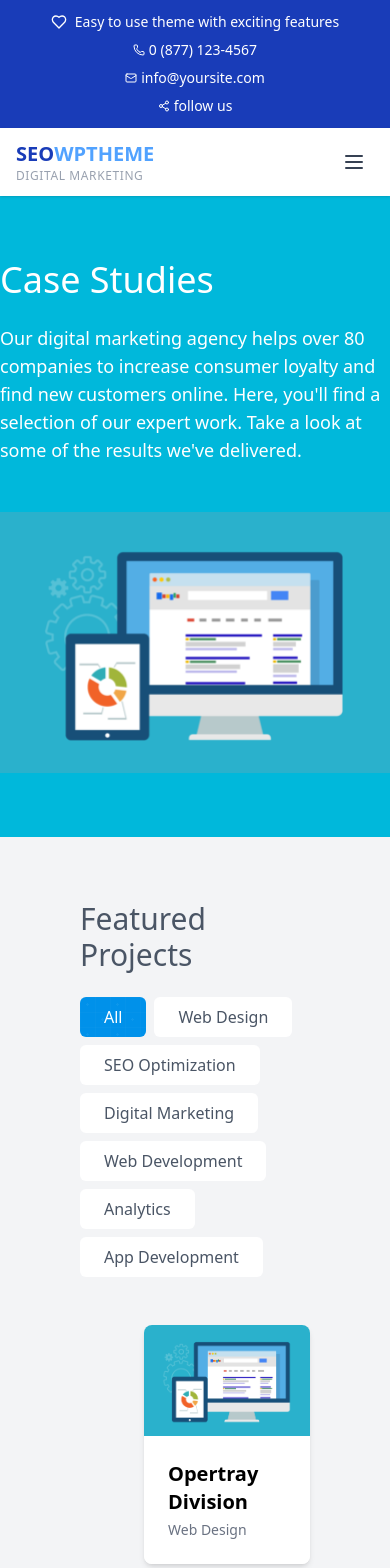
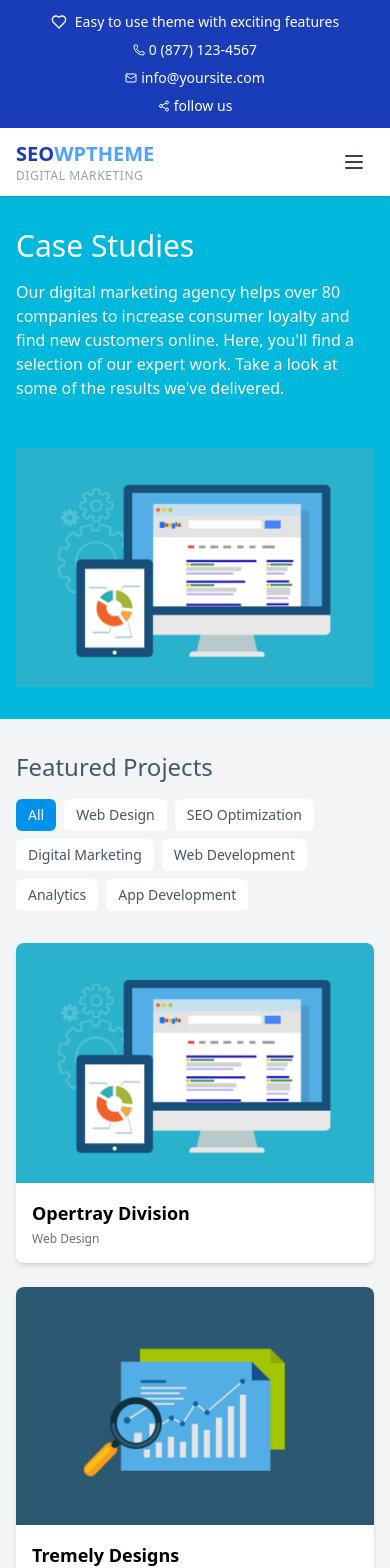
Before and after one commit to khadka27/fishtail-infosolutions, a Next.js app: page /project in a window 390 px wide. Shown: the top 1568 px of the page. Built offline with nearby package versions, Linux system fonts and the light colour scheme.

Commit message:
Refactor CaseStudiesPage component: improve formatting, enhance responsiveness, and clean up imports

```diff
--- a/src/Components/case-studies.tsx
+++ b/src/Components/case-studies.tsx
@@ -1,19 +1,17 @@
-"use client"
+"use client";
 
-import { useState } from "react"
-import Image from "next/image"
-import Link from "next/link"
-
-import { Button } from "./ui/button"
-import project1 from "@/Images/case1.png"
-import project2 from "@/Images/case2.png"
-import project3 from "@/Images/case3.png"
-import logo1 from "@/Images/logo1.png"
-import logo2 from "@/Images/logo2.png"
-import logo3 from "@/Images/logo3.png"
-import logo4 from "@/Images/logo4.png"
-import logo5 from "@/Images/logo5.png"
-import logo6 from "@/Images/logo-6.png"
+import { useState } from "react";
+import Image from "next/image";
+import Link from "next/link";
+import project1 from "@/Images/case1.png";
+import project2 from "@/Images/case2.png";
+import project3 from "@/Images/case3.png";
+import logo1 from "@/Images/logo1.png";
+import logo2 from "@/Images/logo2.png";
+import logo3 from "@/Images/logo3.png";
+import logo4 from "@/Images/logo4.png";
+import logo5 from "@/Images/logo5.png";
+import logo6 from "@/Images/logo-6.png";
 
 // Project data structure
 const projects = [
@@ -59,71 +57,84 @@ const projects = [
     image: project3,
     bgColor: "bg-amber-500",
   },
-]
+];
 
 // Get unique categories for filter
-const categories = ["All", ...new Set(projects.map((project) => project.category))]
+const categories = [
+  "All",
+  ...new Set(projects.map((project) => project.category)),
+];
 
 // Client logos
 const clientLogos = [
   { name: "University", image: logo1 },
-  { name: "Academy", image: logo2},
+  { name: "Academy", image: logo2 },
   { name: "University Academy", image: logo3 },
   { name: "Athletics", image: logo4 },
   { name: "University Shield", image: logo5 },
-  { name: "Cross Sport", image: logo6},
-]
+  { name: "Cross Sport", image: logo6 },
+];
 
 export default function CaseStudiesPage() {
-  const [activeCategory, setActiveCategory] = useState("All")
+  const [activeCategory, setActiveCategory] = useState("All");
 
   // Filter projects based on selected category
   const filteredProjects =
-    activeCategory === "All" ? projects : projects.filter((project) => project.category === activeCategory)
+    activeCategory === "All"
+      ? projects
+      : projects.filter((project) => project.category === activeCategory);
 
   const scrollToTop = () => {
-    window.scrollTo({ top: 0, behavior: "smooth" })
-  }
+    window.scrollTo({ top: 0, behavior: "smooth" });
+  };
 
   return (
-
     <>
-      <section className="bg-cyan-500 text-white py-16">
-        <div className="container ">
-          <div className="grid grid-cols-1 md:grid-cols-2 gap-12 items-center">
+      {/* Hero Section */}
+      <section className="bg-cyan-500 text-white py-8 md:py-16 px-4 md:px-8">
+        <div className="container mx-auto">
+          <div className="grid grid-cols-1 md:grid-cols-2 gap-8 md:gap-12 items-center">
             <div>
-              <h1 className="text-4xl md:text-5xl font-light mb-6">Case Studies</h1>
-              <p className="text-lg">
-                Our digital marketing agency helps over 80 companies to increase consumer loyalty and find new customers
-                online. Here, you'll find a selection of our expert work. Take a look at some of the results we've
-                delivered.
+              <h1 className="text-3xl sm:text-4xl md:text-5xl font-light mb-4 md:mb-6">
+                Case Studies
+              </h1>
+              <p className="text-base md:text-lg">
+                Our digital marketing agency helps over 80 companies to increase
+                consumer loyalty and find new customers online. Here, you'll
+                find a selection of our expert work. Take a look at some of the
+                results we've delivered.
               </p>
             </div>
-            <div className="flex justify-center">
+            <div className="flex justify-center mt-4 md:mt-0">
               <Image
-                src={project1}
+                src={project1 || "/placeholder.svg"}
                 alt="Digital Marketing Illustration"
                 width={400}
                 height={300}
+                className="max-w-full h-auto"
               />
             </div>
           </div>
         </div>
       </section>
 
+      {/* Projects Section */}
+      <section className="py-8 md:py-16 px-4 sm:px-6 md:px-10 lg:px-20 bg-gray-100">
+        <div className="container mx-auto">
+          <div className="flex flex-col md:flex-row justify-between items-start md:items-center mb-8 md:mb-12">
+            <h2 className="text-2xl sm:text-3xl font-light text-gray-600 mb-4 md:mb-0">
+              Featured Projects
+            </h2>
 
-      <section className="py-16 px-20 bg-gray-100">
-        <div className="container mx-auto ">
-          <div className="flex flex-col md:flex-row justify-between items-start md:items-center mb-12">
-            <h2 className="text-3xl font-light text-gray-600 mb-6 md:mb-0">Featured Projects</h2>
-
-            <div className="flex flex-wrap gap-2">
+            <div className="flex flex-wrap gap-2 w-full md:w-auto">
               {categories.map((category) => (
                 <button
                   key={category}
                   onClick={() => setActiveCategory(category)}
-                  className={`px-6 py-2 rounded-md transition-colors ${
-                    activeCategory === category ? "bg-blue-500 text-white" : "bg-white text-gray-600 hover:bg-gray-200"
+                  className={`px-3 sm:px-4 md:px-6 py-1.5 md:py-2 text-sm md:text-base rounded-md transition-colors ${
+                    activeCategory === category
+                      ? "bg-blue-500 text-white"
+                      : "bg-white text-gray-600 hover:bg-gray-200"
                   }`}
                 >
                   {category}
@@ -132,27 +143,29 @@ export default function CaseStudiesPage() {
             </div>
           </div>
 
-          <div className="grid max-w-6xl grid-cols-1 ml-16 md:grid-cols-2 lg:grid-cols-3 gap-12 ">
+          <div className="grid grid-cols-1 sm:grid-cols-2 lg:grid-cols-3 gap-6 md:gap-8 lg:gap-12 mx-auto md:ml-0 lg:ml-0 max-w-6xl">
             {filteredProjects.map((project) => (
               <Link
                 href={`/projects/${project.id}`}
                 key={project.id}
                 className="group block overflow-hidden bg-white rounded-lg shadow-md transition-transform hover:-translate-y-2"
               >
-                <div className={` relative`}>
+                <div className={`relative`}>
                   <Image
                     src={project.image || "/placeholder.svg"}
                     alt={project.title}
-                    className="w-full h-full object-contain"
+                    className="w-full h-auto object-contain"
                     width={300}
                     height={100}
                   />
                 </div>
-                <div className="p-6 bg-white">
-                  <h3 className="text-xl font-semibold mb-1 group-hover:text-blue-600 transition-colors">
+                <div className="p-4 md:p-6 bg-white">
+                  <h3 className="text-lg md:text-xl font-semibold mb-1 group-hover:text-blue-600 transition-colors">
                     {project.title}
                   </h3>
-                  <p className="text-gray-500 text-sm">{project.category}</p>
+                  <p className="text-gray-500 text-xs md:text-sm">
+                    {project.category}
+                  </p>
                 </div>
               </Link>
             ))}
@@ -161,9 +174,9 @@ export default function CaseStudiesPage() {
       </section>
 
       {/* Client Logos Section */}
-      <section className="py-16 bg-white">
-        <div className="container mx-auto px-16">
-          <div className="grid grid-cols-2 md:grid-cols-3 lg:grid-cols-6 gap-8 items-center">
+      <section className="py-8 md:py-16 bg-white">
+        <div className="container mx-auto px-4 md:px-8 lg:px-16">
+          <div className="grid grid-cols-2 sm:grid-cols-3 lg:grid-cols-6 gap-6 md:gap-8 items-center">
             {clientLogos.map((logo, index) => (
               <div key={index} className="flex justify-center">
                 <Image
@@ -171,12 +184,12 @@ export default function CaseStudiesPage() {
                   alt={logo.name}
                   width={120}
                   height={80}
-                  className="opacity-60 hover:opacity-100 transition-opacity"
+                  className="opacity-60 hover:opacity-100 transition-opacity max-w-[80px] sm:max-w-[100px] md:max-w-[120px]"
                 />
               </div>
             ))}
           </div>
-          <div className="flex justify-center mt-8">
+          <div className="flex justify-center mt-6 md:mt-8">
             <div className="flex space-x-2">
               <span className="w-2 h-2 rounded-full bg-gray-300"></span>
               <span className="w-2 h-2 rounded-full bg-gray-500"></span>
@@ -185,12 +198,6 @@ export default function CaseStudiesPage() {
           </div>
         </div>
       </section>
-
-
-
     </>
-
-
-
-  )
+  );
 }
```
Also changed, not shown: src/app/project/page.tsx (+1 -9 lines).
